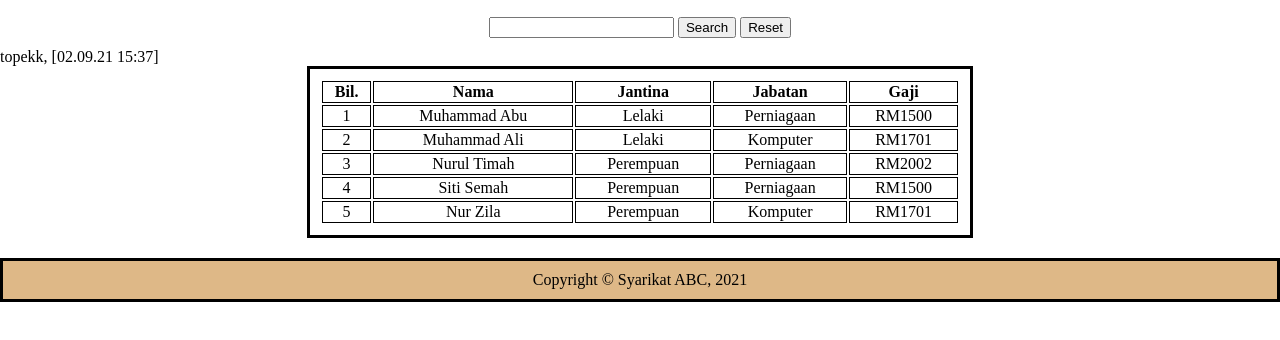
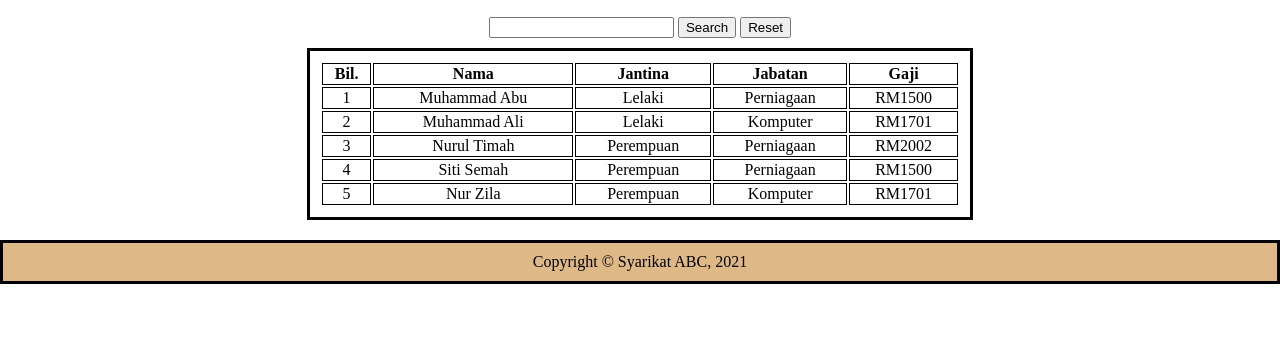
Before and after one commit to nursyafiqah383/LATIH_TUBI_1, a plain HTML site: page index.html in a window 1280 px wide. Shown: the part 226-566 px from the top of the page. Drawn offline with Linux system fonts and the light colour scheme.

Commit message:
Update index.html

```diff
--- a/index.html
+++ b/index.html
@@ -144,8 +144,6 @@
                     <td>Perempuan</td>
                     <td>Perniagaan</td>
                     <td>RM1500</td>
-
-topekk, [02.09.21 15:37]
 </tr>
                 <tr>
                     <td>5</td>
```
